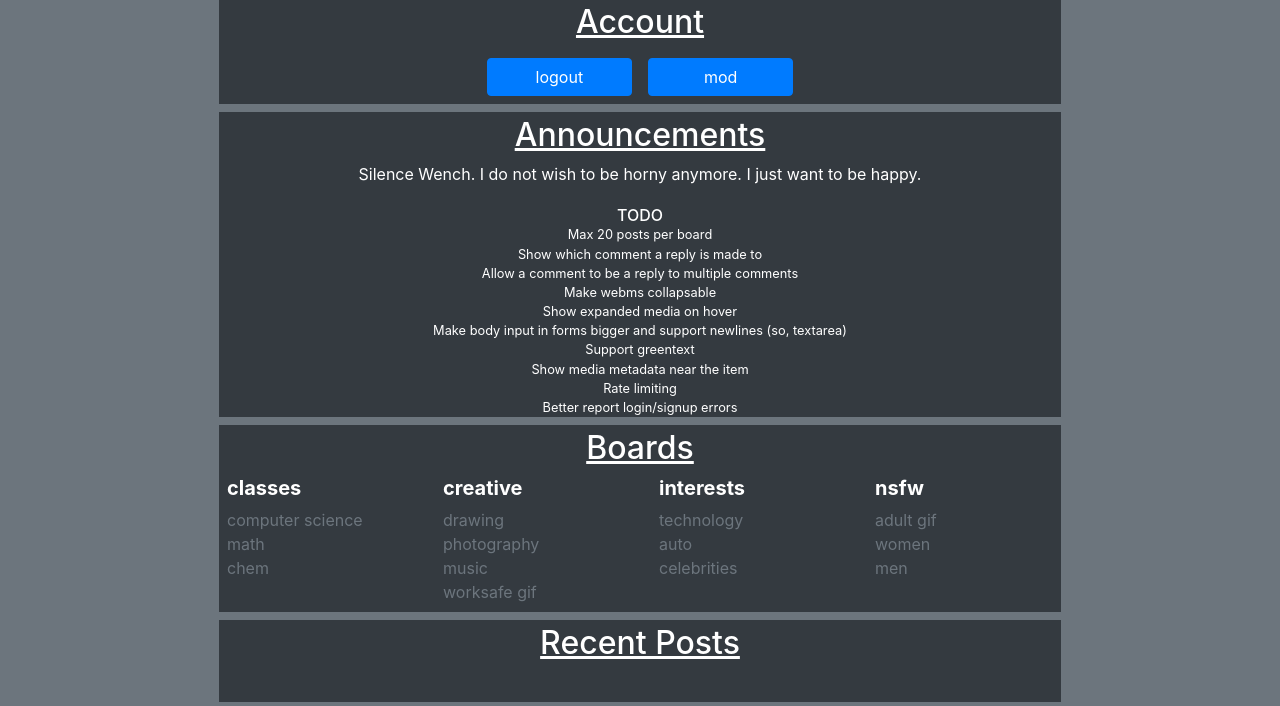
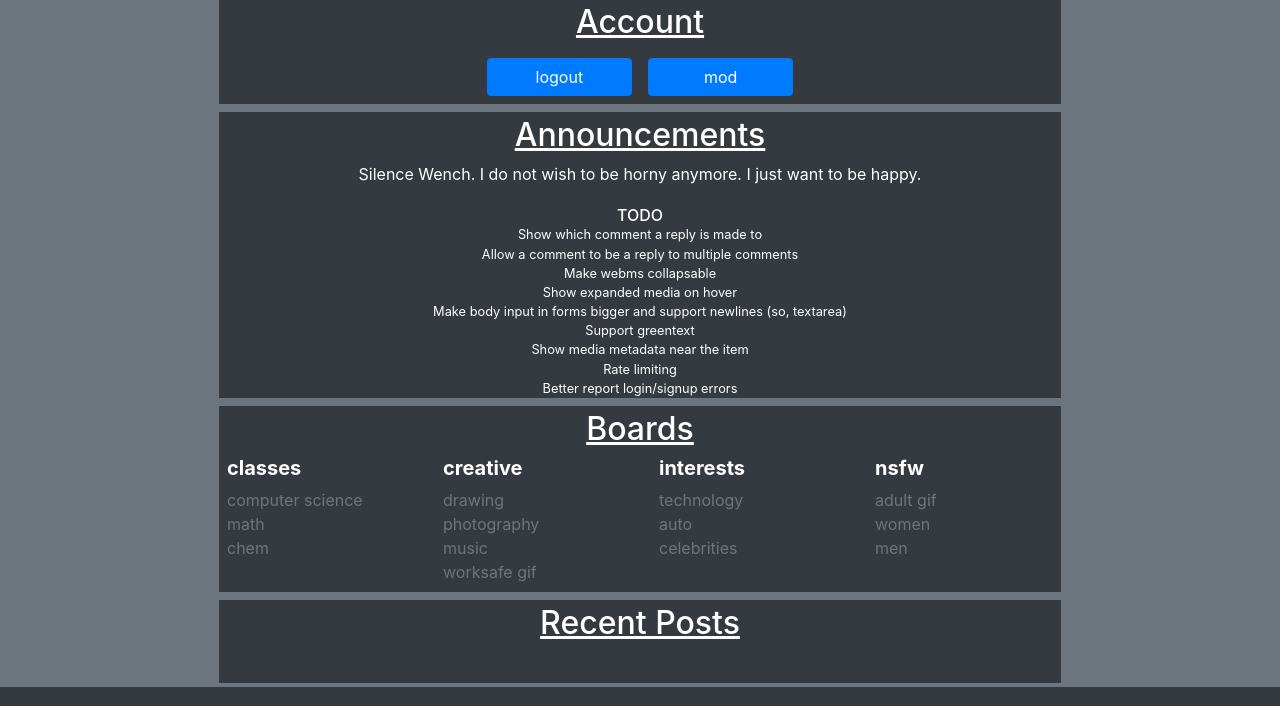
Before and after one commit to jenkinsdonovan/NMTChan, a Flask app: page / in a window 1280 px wide. Shown: the part 220-926 px from the top of the page. Run offline with Flask 2, Linux system fonts and the light colour scheme; the visitor is signed in with stand-in values (Sample User, id 1); data comes from the database, SQL or seed files in the repository; data that the repository does not hold is empty; some libraries are stand-ins or nearby versions.

Commit message:
TODO list completed

```diff
--- a/templates/index.html
+++ b/templates/index.html
@@ -32,7 +32,6 @@
 
             <small>
                 <h6 class="mb-0">TODO</h6>
-                <p class="mb-0">Max 20 posts per board</p>
                 <p class="mb-0">Show which comment a reply is made to</p>
                 <p class="mb-0">Allow a comment to be a reply to multiple comments</p>
                 <p class="mb-0">Make webms collapsable</p>
```
